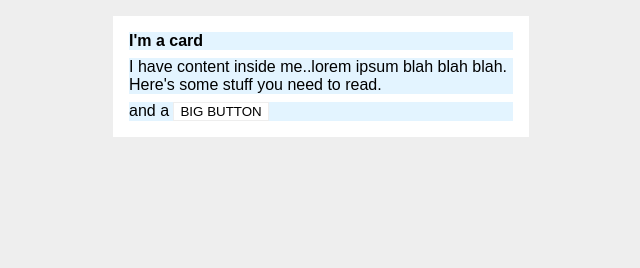
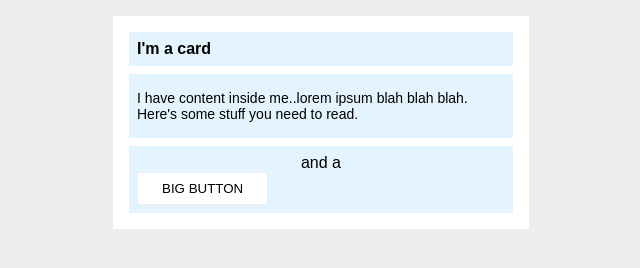
Before and after one commit to pahiina87/odin-margins-and-padding, a plain HTML site: page index.html in a window 1280 px wide. Shown: the whole page, without its empty margins (319-959 px from the left). Drawn offline with Linux system fonts and the light colour scheme.

Commit message:
updated style for .content and .button-contatiner

```diff
--- a/style.css
+++ b/style.css
@@ -14,19 +14,33 @@ body {
     background: #e3f4ff;
     font-size: 16px;
     margin: 8px;
+    padding: 8px;
   }
 
   .content {
     background: #e3f4ff;
     margin: 8px;
+    padding-top: 16px;
+    padding-bottom: 16px;
+    padding-left: 8px;
+    padding-right: 8px;
+    font-size: 14px;
+
   }
 
   .button-container {
     background: #e3f4ff;
     margin: 8px;
+    padding: 8px;
+    text-align: center;
   }
 
   button {
     background: white;
     border: 1px solid #eee;
+    display: block;
+    padding-top: 8px;
+    padding-bottom: 8px;
+    padding-left: 24px;
+    padding-right: 24px;
   }
```
